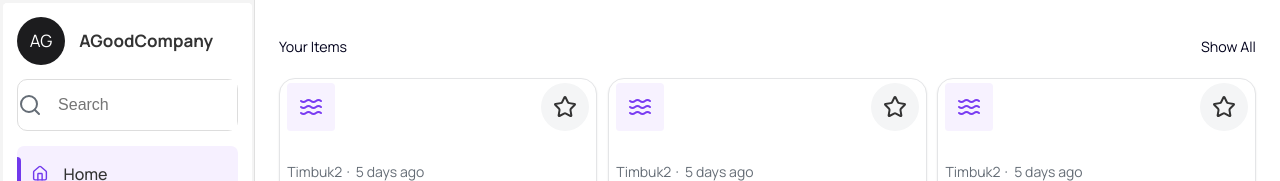
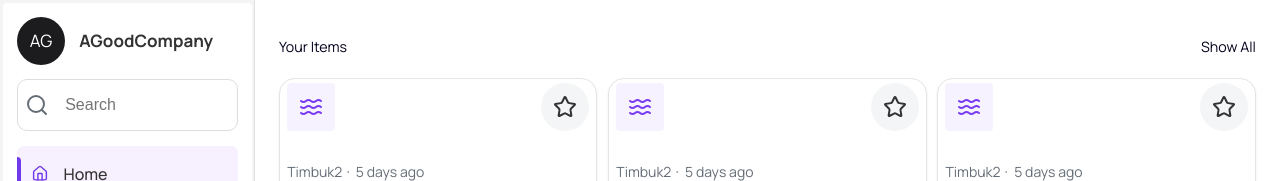
Before and after one commit to domambia/agood-company, a Next.js app: page / in a window 1280 px wide. Shown: the top 181 px of the page. Built offline with nearby package versions, Linux system fonts and the light colour scheme.

Commit message:
fix the search bar padding

```diff
--- a/src/components/SearchBar.tsx
+++ b/src/components/SearchBar.tsx
@@ -19,6 +19,7 @@ const SearchBarWrapper = styled.div`
   border-radius: 10px;
   border: 1px solid #ddd;
   height: 52px;
+  padding: 0.5rem 0.5rem;
 `;
 const SearchBarInput = styled.input`
   padding: 8px;
```
